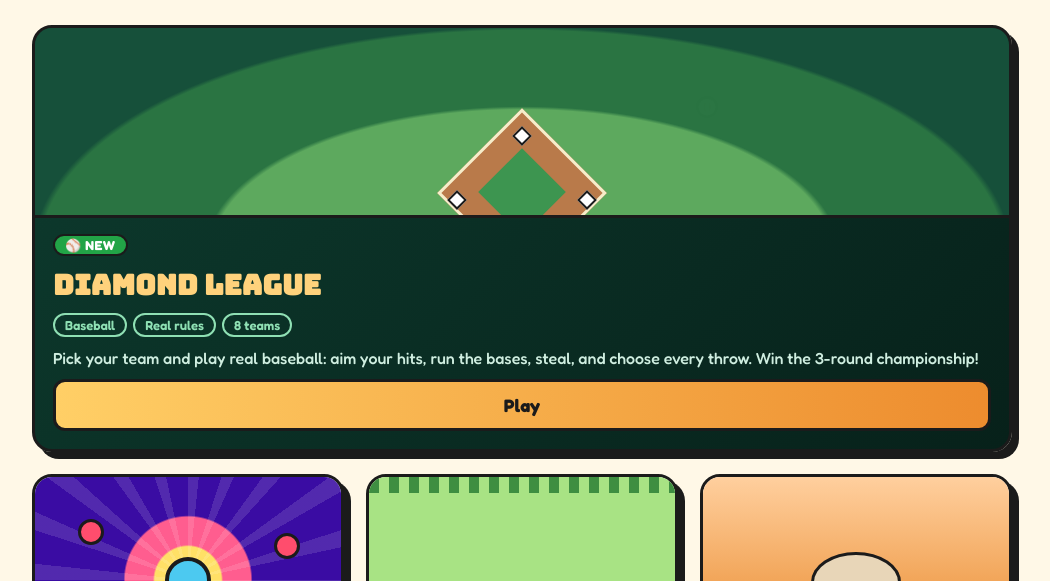
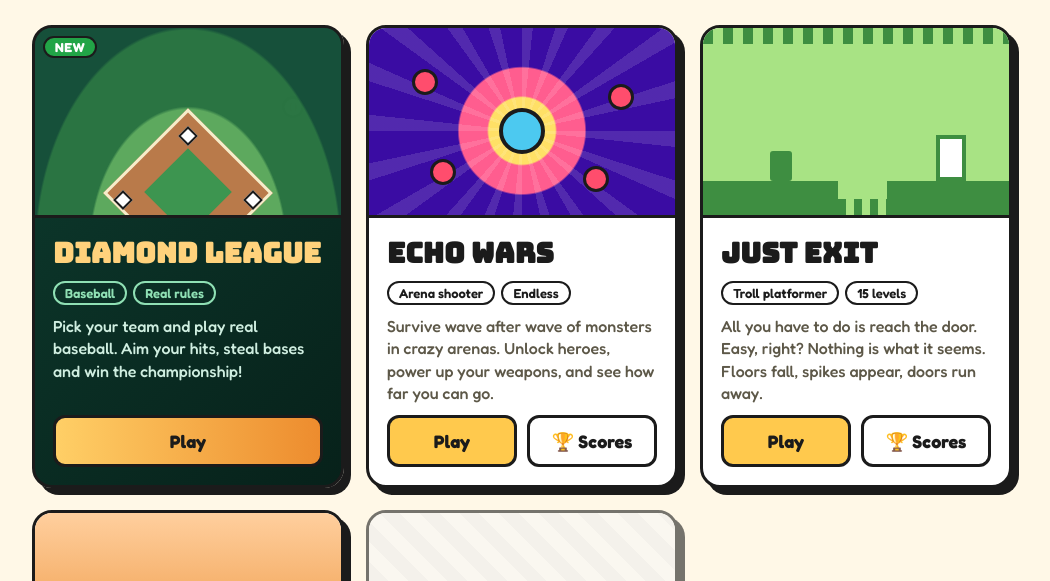
Before and after one commit to playburst-games/playburst-games.github.io, a plain HTML site: page index.html in a window 1280 px wide. Shown: the part 155-736 px from the top of the page, without its empty margins (118-1168 px from the left). Drawn offline with Linux system fonts and the light colour scheme.

Commit message:
Home: Diamond League card same size as the others
Co-Authored-By: Claude Opus 5.5 <noreply@anthropic.com>
Claude-Session: https://claude.ai/code/session_01J7aiHYJyFV5itdANzFLNBQ

```diff
--- a/index.html
+++ b/index.html
@@ -58,7 +58,7 @@ header p{font-size:18px;color:var(--muted);margin:8px 0 0}
 .ra .rt{position:absolute;bottom:14%;left:50%;width:6px;height:22px;background:#e0262f;border-radius:3px 3px 0 0;box-shadow:0 26px 0 -2px #c49a62}
 .diwali h2{color:#ffc94a}.diwali p{color:#e9dcff}.diwali .tags span{border-color:#ffc94a;color:#ffc94a}
 .diwali .btns a{background:linear-gradient(90deg,#ffb52e,#ff5e3a)}.diwali .btns button{background:#fff7e8}
-.dl{grid-column:1/-1;background:linear-gradient(135deg,#0d3b2e,#07211a);color:#eafff4}
+.dl{background:linear-gradient(135deg,#0d3b2e,#07211a);color:#eafff4}
 .dl .art.bb{background:radial-gradient(ellipse at 50% 120%,#5da95e 0 45%,#2a7442 46% 70%,#16503a 71%);}
 .bb .dm{position:absolute;left:50%;bottom:-38px;width:120px;height:120px;margin-left:-60px;background:#b97a4a;transform:rotate(45deg);border:3px solid #f6edca}
 .bb .ig{position:absolute;left:50%;bottom:-8px;width:62px;height:62px;margin-left:-31px;background:#3d9550;transform:rotate(45deg)}
@@ -105,12 +105,11 @@ footer{text-align:center;color:var(--muted);margin-top:34px;font-size:14px}
   </header>
   <main class="grid">
     <article class="card dl">
-      <div class="art bb"><div class="dm"></div><div class="ig"></div><div class="bs" style="left:calc(50% - 7px);bottom:72px"></div><div class="bs" style="left:calc(50% - 72px);bottom:8px"></div><div class="bs" style="left:calc(50% + 58px);bottom:8px"></div><div class="ball"></div></div>
+      <div class="art bb"><div class="dm"></div><div class="ig"></div><div class="bs" style="left:calc(50% - 7px);bottom:72px"></div><div class="bs" style="left:calc(50% - 72px);bottom:8px"></div><div class="bs" style="left:calc(50% + 58px);bottom:8px"></div><div class="ball"></div><span class="badge new" style="position:absolute;top:8px;left:8px;z-index:2">NEW</span></div>
       <div class="body">
-        <span class="badge new">⚾ NEW</span>
         <h2>Diamond League</h2>
-        <div class="tags"><span>Baseball</span><span>Real rules</span><span>8 teams</span></div>
-        <p>Pick your team and play real baseball: aim your hits, run the bases, steal, and choose every throw. Win the 3-round championship!</p>
+        <div class="tags"><span>Baseball</span><span>Real rules</span></div>
+        <p>Pick your team and play real baseball. Aim your hits, steal bases and win the championship!</p>
         <div class="btns"><a href="diamond-league/?v=14">Play</a></div>
       </div>
     </article>
```
